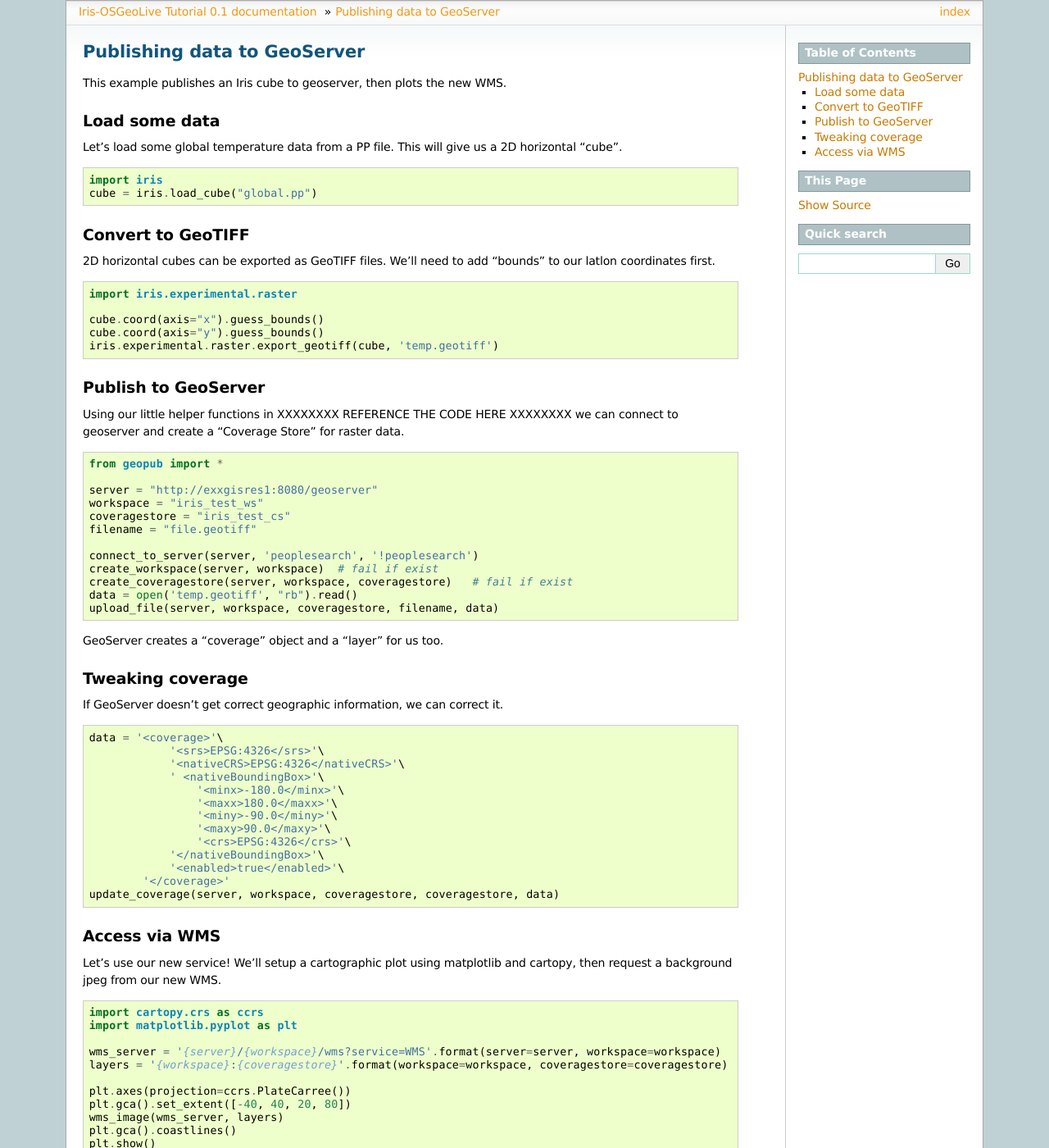
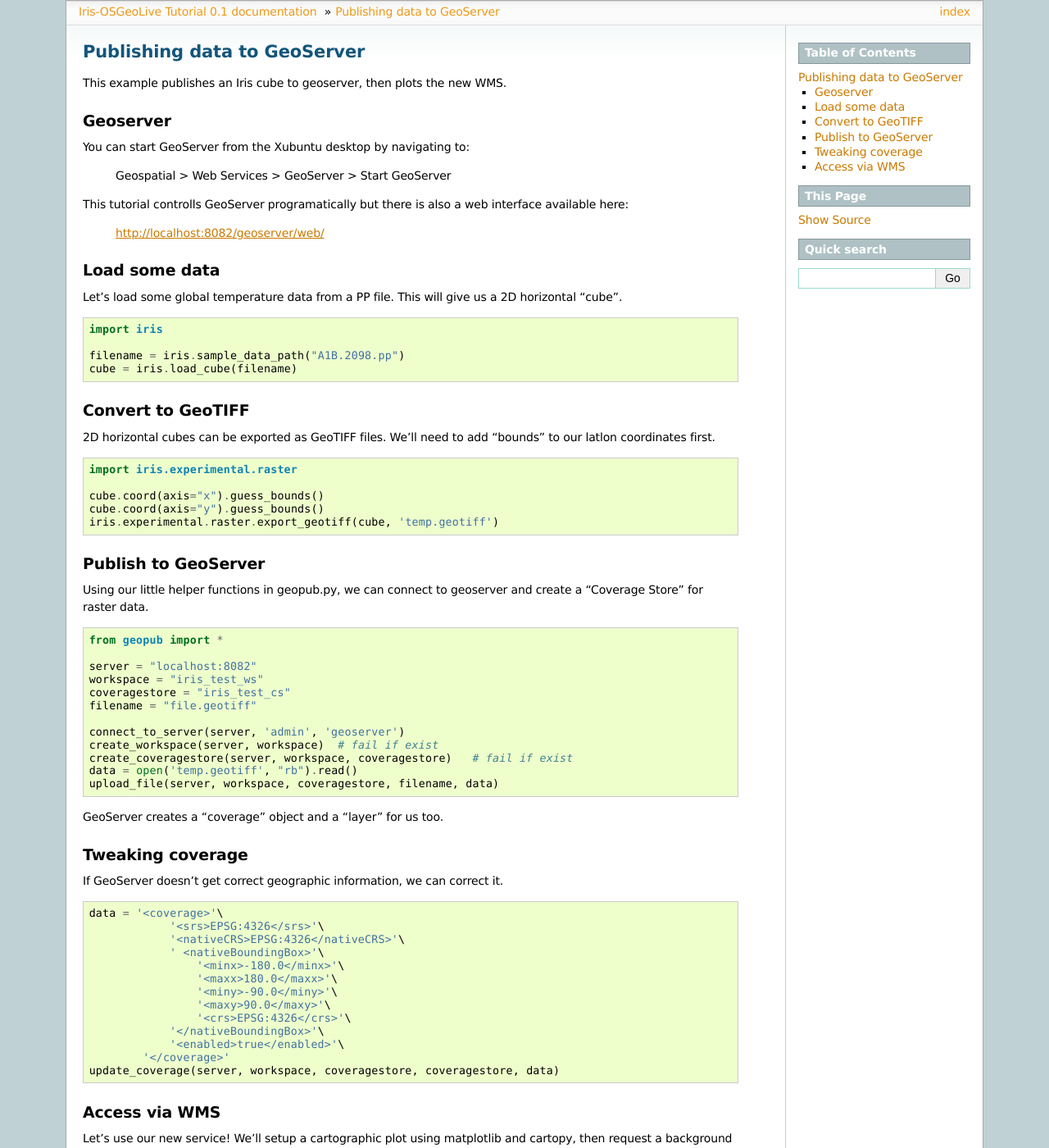
Before and after one commit to SciTools/osgeolive, a Sphinx documentation site: the page built from docs/osgeolive/source/foss4g_2013/geoserver.rst, in a window 1280 px wide and 1400 px high. Shown: the whole window at 82% size. Built offline with Sphinx 7.4.7, drawn with Linux system fonts in a browser that asks for light colours; formulas are drawn with MathJax 3.

Commit message:
review actions

```diff
--- a/docs/osgeolive/source/tutorial/geoserver.rst
+++ b/docs/osgeolive/source/foss4g_2013/geoserver.rst
@@ -3,6 +3,18 @@
 ============================
 
 This example publishes an Iris cube to geoserver, then plots the new WMS.
+
+
+Geoserver
+---------
+You can start GeoServer from the Xubuntu desktop by navigating to:
+
+	Geospatial > Web Services > GeoServer > Start GeoServer
+
+This tutorial controlls GeoServer programatically
+but there is also a web interface available here:
+
+	http://localhost:8082/geoserver/web/
 
 
 Load some data
@@ -13,7 +25,9 @@
 .. code-block:: python
 
     import iris
-    cube = iris.load_cube("global.pp")
+
+    filename = iris.sample_data_path("A1B.2098.pp")
+    cube = iris.load_cube(filename)
 
 
 Convert to GeoTIFF
@@ -32,19 +46,19 @@
 
 Publish to GeoServer
 --------------------
-Using our little helper functions in XXXXXXXX REFERENCE THE CODE HERE XXXXXXXX
+Using our little helper functions in geopub.py,
 we can connect to geoserver and create a "Coverage Store" for raster data.
 
 .. code-block:: python
 
     from geopub import *
 
-    server = "http://exxgisres1:8080/geoserver"
+    server = "localhost:8082"
     workspace = "iris_test_ws"
     coveragestore = "iris_test_cs"
     filename = "file.geotiff"
 
-    connect_to_server(server, 'peoplesearch', '!peoplesearch')
+    connect_to_server(server, 'admin', 'geoserver')
     create_workspace(server, workspace)  # fail if exist
     create_coveragestore(server, workspace, coveragestore)   # fail if exist
     data = open('temp.geotiff', "rb").read()
--- a/docs/osgeolive/source/solutions/zoo_geoserver/geopub.py
+++ b/docs/osgeolive/source/solutions/iris_geoserver/geopub.py
@@ -123,7 +123,8 @@
 def runme():
 
     # Load a cube into Iris
-    cube = iris.load_cube("global.pp")
+    filename = iris.sample_data_path("A1B.2098.pp")
+    cube = iris.load_cube(filename)
     cube.coord(axis="x").guess_bounds()
     cube.coord(axis="y").guess_bounds()
 
@@ -137,8 +138,8 @@
     data = open('temp.geotiff', "rb").read()
 
     # Publish to geoserver
-    server = "http://exxgisres1:8080/geoserver"
-    username, password = 'peoplesearch', '!peoplesearch'
+    server = "localhost:8082"
+    username, password = 'admin', 'geoserver'
     connect_to_server(server, username, password)
 
     workspace = "iris_test_ws"
```
Also changed, not shown: 2 other files.
